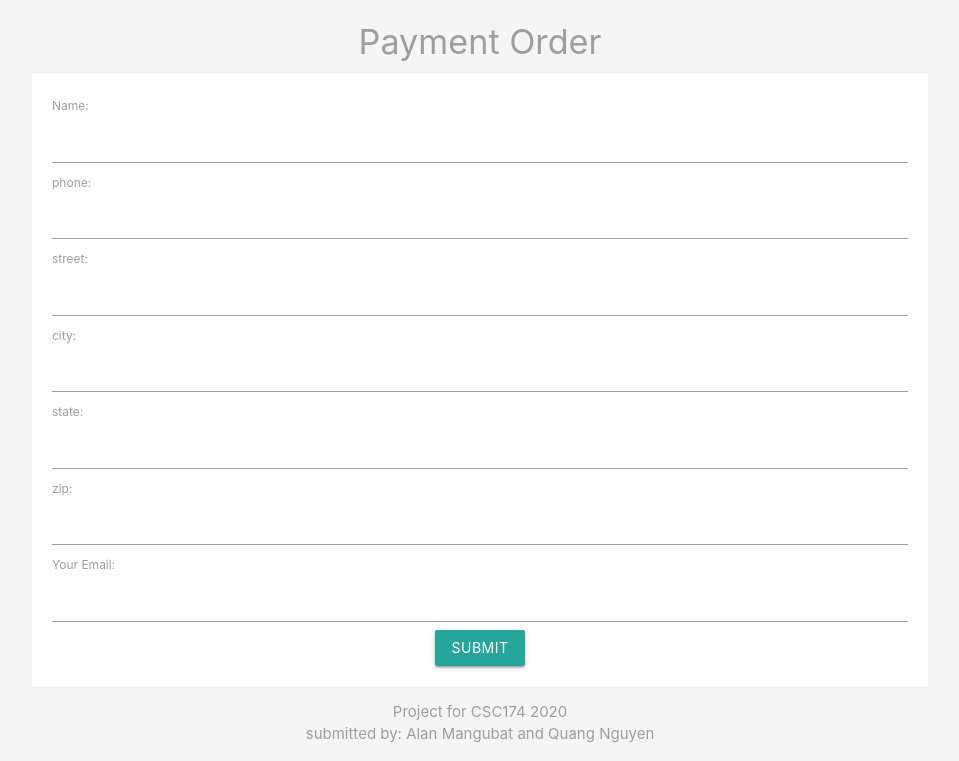
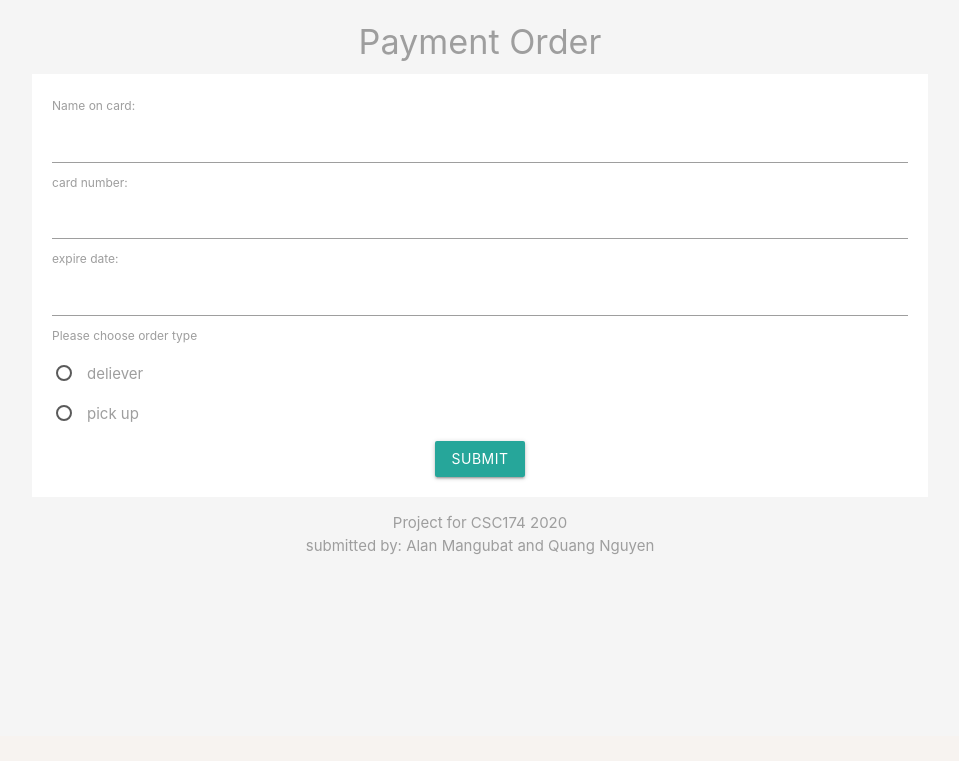
Before and after one commit to CSC174Food/CSC174-Project, a PHP site: page /order.php in a window 1280 px wide. Shown: the part 64-825 px from the top of the page, without its empty margins (160-1119 px from the left). After the commit the page ends 619 px from the top, so only its background shows below. Run offline with PHP 8.4, Linux system fonts and the light colour scheme; the visitor is signed in with stand-in values (Sample User, id 1); data that the repository does not hold is empty.

Commit message:
order done

```diff
--- a/order.php
+++ b/order.php
@@ -1,10 +1,15 @@
 <?php
     session_start();
     include('config/db_con.php');
+    date_default_timezone_set('America/Los_Angeles');
+
+
       //echo $_SESSION['pid'];
       $c_id =$_SESSION['pid'];
-    $name = $email = $street = $state =$phone =$zip =$city = '';
-    $errors =array('name'=>'', 'phone'=>'', 'street'=>'', 'city'=>'','state'=>'','zip'=>'','email'=>'');
+      $total= $_SESSION['total'];
+
+    $name = $number = $expire = '';
+    $errors =array('name'=>'', 'number'=>'', 'expire'=>'');
 
 
     include('config/db_con.php');
@@ -23,76 +28,29 @@
         }
 
            // check phone
-           if(empty($_POST['phone'])){
-            $errors['phone']= 'Phone number is required <br />';
+           if(empty($_POST['number'])){
+            $errors['number']= 'Card number is required <br />';
         }
         else {
-            $phone = $_POST['phone'];
-            if(!preg_match("/^[0-9]{3}-[0-9]{3}-[0-9]{4}$/", $phone))
+            $number = $_POST['number'];
+            if(!preg_match("/^[0-9]{16}$/", $number))
             {
-                $errors['phone']= 'phone number must be valid in a xxx-xxx-xxxx format';
+                $errors['number']= 'card number must be valid';
             }
         }
 
-           // check Street
-           if(empty($_POST['street'])){
-            $errors['street']= 'A Street is required <br />';
+           // check expire
+           if(empty($_POST['expire'])){
+            $errors['expire']= 'Card expiration date is required <br />';
         }
         else {
-            $street = $_POST['street'];
-         //   if(!preg_match('/^[a-zA-Z\s]+$/', $street))
-          //  {
-           //     $errors['street']= 'Street must be valid address';
-            //}
-        }
-
-           // check city
-           if(empty($_POST['city'])){
-            $errors['city']= 'A city is required <br />';
-        }
-        else {
-            $city = $_POST['city'];
-            if(!preg_match('/^[a-zA-Z\s]+$/', $city))
+            $expire = $_POST['expire'];
+            if(!preg_match("/^[0-9]{4}$/", $expire))
             {
-                $errors['city']= 'City must be valid address';
+                $errors['expire']= 'date  must be valid';
             }
         }
 
-
-           // check state
-           if(empty($_POST['state'])){
-            $errors['state']= 'A state is required <br />';
-        }
-        else {
-            $state = $_POST['state'];
-            if(!preg_match('/^[a-zA-Z]{2}$/', $state))
-            {
-                $errors['state']= 'State must be valid address';
-            }
-        }
-
-             // check zip
-           if(empty($_POST['zip'])){
-            $errors['zip']= 'Zip code is required <br />';
-        }
-        else {
-            $zip = $_POST['zip'];
-            if(!preg_match("/^[0-9]{5}$/", $zip))
-            {
-                $errors['zip']= 'zip code must be valid address';
-            }
-        }
-
-        //check email
-        if(empty($_POST['email'])){
-            $errors['email'] = 'An email is required <br />';
-        }
-        else {
-            $email = $_POST['email'];
-            if(!filter_var($email,FILTER_VALIDATE_EMAIL)){
-                $errors['email'] = 'Email must be valid address';
-            }
-        }
 
         //error checking
        if(array_filter($errors)){
@@ -101,24 +59,23 @@
        else{
 
         $name = mysqli_real_escape_string($conn, $_POST['name']);
-        $phone = mysqli_real_escape_string($conn, $_POST['phone']);
-        $street = mysqli_real_escape_string($conn, $_POST['street']);
-        $city = mysqli_real_escape_string($conn, $_POST['city']);
-        $state = mysqli_real_escape_string($conn, $_POST['state']);
-        $zip = mysqli_real_escape_string($conn, $_POST['zip']);
-        $email = mysqli_real_escape_string($conn, $_POST['email']);
+        $number = mysqli_real_escape_string($conn, $_POST['number']);
+        $expire = mysqli_real_escape_string($conn, $_POST['expire']);
+        $radio = mysqli_real_escape_string($conn, $_POST['order_type']);
+        $time = date("Y-m-d H:i:s", strtotime("now"));
+        $new_time = date("Y-m-d H:i:s", strtotime("30 minutes"));
 
         //create sql
 
-        $sql ="INSERT INTO customer (name, phone, street, city, state, zip, email)
-        VALUES('$name', '$phone','$street','$city','$state','$zip','$email')";
+        $insert ="INSERT INTO p_order (payment_name, card_number, expire_date, purchase_date, customer_id, total_price, order_type, pickup_time)
+        VALUES('$name', '$number','$expire','$time','$c_id','$total', '$radio', '$new_time')";
 
-        if(mysqli_query($conn, $sql)){
+        if(mysqli_query($conn, $insert)){
 
             $last_id = mysqli_insert_id($conn);
             echo "New record created successfully. Last inserted ID is: " . $last_id;
             $_SESSION['total'] = $last_id;
-            header('Location: product.php');
+            header('Location: receipt.php');
         }
         else{
             echo "Error: " . $sql . "<br>" . mysqli_error($conn);
@@ -138,35 +95,36 @@
 <!-----------    Contains information about the customer   -------------------->
     <section class="container grey-text">
         <h4 class="center"> Payment Order</h4>
-        <form class="white" action="add.php" method="POST">
+        <form class="white" action="order.php" method="POST">
 
-        <label for="">Name:</label>
+        <label for="">Name on card:</label>
         <input type="text" name="name" value="<?php echo htmlspecialchars($name)?>">
         <div class=red-text><?php echo $errors['name']; ?></div>
 
-        <label for="">phone:</label>
-        <input type="text" name="phone" value="<?php echo htmlspecialchars($phone) ?>">
-        <div class=red-text><?php echo $errors['phone']; ?></div>
+        <label for="">card number:</label>
+        <input type="text" name="number" value="<?php echo htmlspecialchars($number) ?>">
+        <div class=red-text><?php echo $errors['number']; ?></div>
 
-        <label for="">street:</label>
-        <input type="text" name="street" value="<?php echo htmlspecialchars($street) ?>">
-        <div class=red-text><?php echo $errors['street']; ?></div>
+        <label for="">expire date:</label>
+        <input type="text" name="expire" value="<?php echo htmlspecialchars($expire) ?>">
+        <div class=red-text><?php echo $errors['expire']; ?></div>
 
-        <label for="">city:</label>
-        <input type="text" name="city" value="<?php echo htmlspecialchars($city) ?>">
-        <div class=red-text><?php echo $errors['city']; ?></div>
+        <label for="">Please choose order type</label>
+        <p>
+            <label>
+                <input name="group1" type="radio" value ="d"  />
+                <span>deliever</span>
+            </label>
+        </p>
 
-        <label for="">state:</label>
-        <input type="text" name="state" value="<?php echo htmlspecialchars($state) ?>">
-        <div class=red-text><?php echo $errors['state']; ?></div>
+        <p>
+            <label>
+                <input name="group1" type="radio" value="p" />
+                <span>pick up</span>
+            </label>
+        </p>
 
-        <label for="">zip:</label>
-        <input type="text" name="zip" value="<?php echo htmlspecialchars($zip) ?>">
-        <div class=red-text><?php echo $errors['zip']; ?></div>
 
-        <label for="">Your Email:</label>
-        <input type="text" name="email" value="<?php echo htmlspecialchars($email) ?>">
-        <div class=red-text><?php echo $errors['email']; ?></div>
         <div class="center">
             <!-- name="submit" is sent to $_GET to check if the button has been press-->
             <input type="submit" name="submit" value="submit" class="btn">
--- a/product.php
+++ b/product.php
@@ -129,6 +129,7 @@
    <?php
         $total_quantity += $shop["item_quantity"];
         $total_price += $shop["value"];
+        $_SESSION['total']=$total_price;
     endforeach;?>
    <tr>
    <td>
--- a/receipt.php
+++ b/receipt.php
@@ -18,5 +18,6 @@
    //close connection
    mysqli_close($conn);
 
+   echo 'finish';
 
 ?>
```
Also changed, not shown: test.php (+50 -2 lines).
